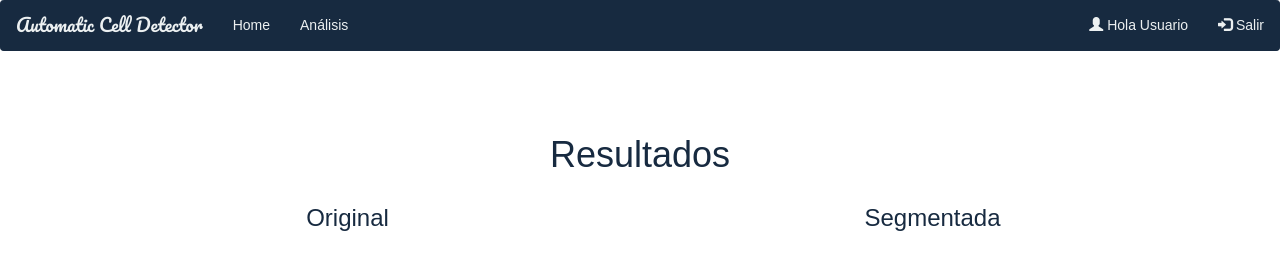
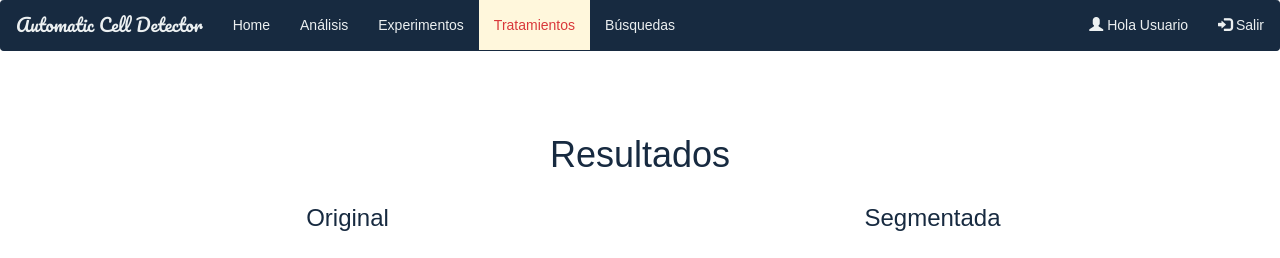
Before and after one commit to AdBarboza/Automatic-Cell-Tracker, a Django app: template components/analisis/templates/resultados.html in a window 1280 px wide; the page is wider, and only the part inside the window is pictured. Shown: the top 258 px of that part. Run offline with Django 3.2, Linux system fonts and the light colour scheme; the template is opened without the code that fills it: most values are stand-ins (such as "Sample title", 1, 10 or a date in 2020); some libraries are stand-ins or nearby versions; some web fonts are replaced.

Commit message:
+ cambios varios

```diff
--- a/components/analisis/templates/resultados.html
+++ b/components/analisis/templates/resultados.html
@@ -21,8 +21,11 @@
           <a class="navbar-brand pacifico" href="">Automatic Cell Detector</a>
         </div>
         <ul class="nav navbar-nav">
-          <li><a href="http://127.0.0.1:8000/index/">Home</a></li>
-          <li><a href="http://127.0.0.1:8000/analisis/">Análisis</a></li>
+						<li><a href="http://127.0.0.1:8000/index/">Home</a></li>
+						<li><a href="http://127.0.0.1:8000/analisis/">Análisis</a></li>
+						<li><a href="http://127.0.0.1:8000/experimento/">Experimentos</a></li>
+						<li class="active"><a href="http://127.0.0.1:8000/tratamientos/">Tratamientos</a></li>
+						<li><a href="http://127.0.0.1:8000/busqueda/">Búsquedas</a></li>
         </ul>
         <ul class="nav navbar-nav navbar-right">
           <li><a href="#"><span class="glyphicon glyphicon-user"></span> Hola Usuario</a></li>
--- a/components/tratamiento/templates/index_tratamientos.html
+++ b/components/tratamiento/templates/index_tratamientos.html
@@ -37,8 +37,9 @@
 
 	<div class="container">
             <h1>Tratamientos</h1>
-            <a href="http://127.0.0.1:8000/tratamientos/crear_tratamiento">Crear tratamientos</a>
-
+            <a href="http://127.0.0.1:8000/tratamientos/crear_tratamiento" class="w3-button w3-blue">Crear tratamientos</a>
+			<br>
+			<br>
             <table class="w3-table w3-striped">
                 <thead class="blue-bg white">
                     <tr>
```
